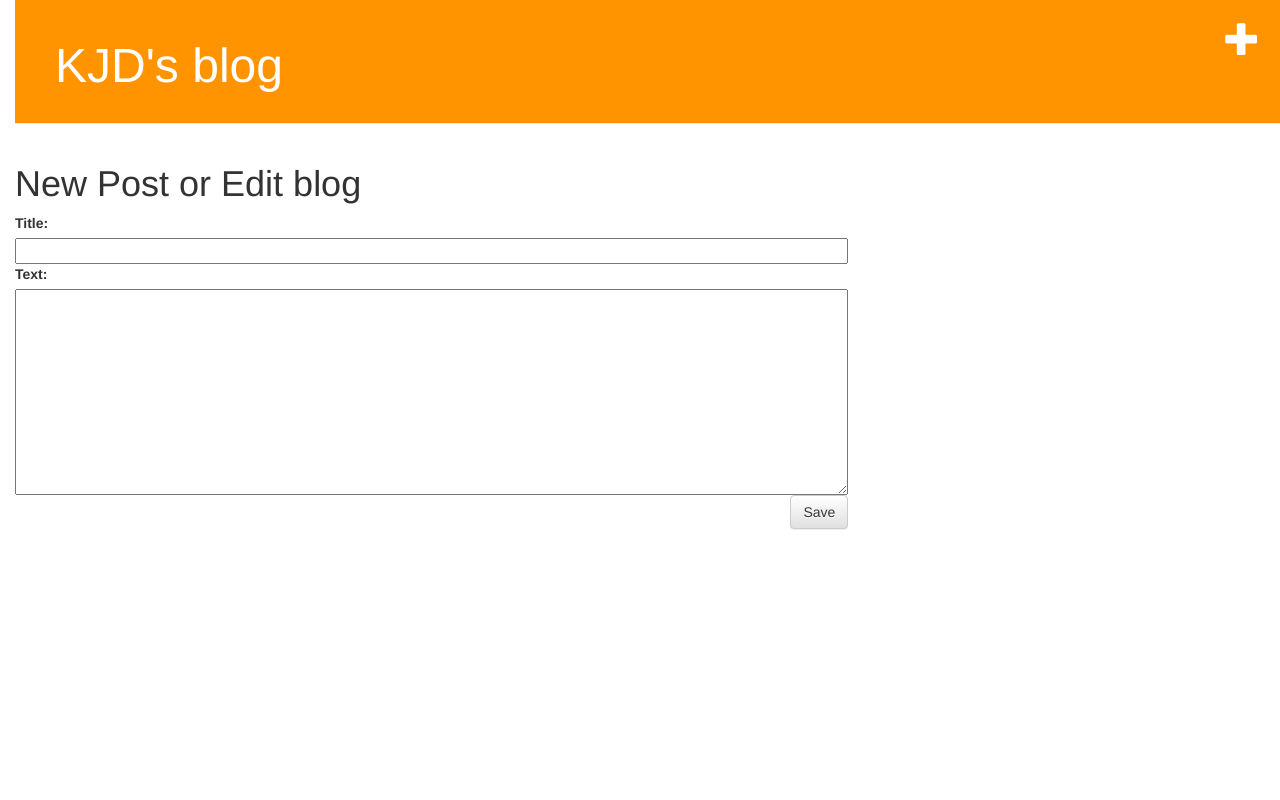
After one commit to kimjdo/kjdMySql, a Django app: page /post/new/ in a window 1280 px wide. The commit adds this page. Run offline with Django 3.2, Linux system fonts and the light colour scheme; the visitor is signed in with stand-in values (Sample User, id 1); some libraries are stand-ins or nearby versions.

Commit message:
complete works.

```diff
--- /dev/null
+++ b/blog/forms.py
@@ -0,0 +1,7 @@
+from django import forms
+from .models import Post
+
+class PostForm(forms.ModelForm):
+    class Meta:
+        model = Post
+        fields = ('title', 'text',)
--- /dev/null
+++ b/blog/static/css/blog.css
@@ -0,0 +1,51 @@
+body {
+    padding-left: 15px;
+}
+
+.page-header {
+    background-color:#ff9400;
+    margin-top: 0;
+    padding: 20px 20px 20px 40px;
+}
+
+.page-header h1, .page-header h1 a, .page-header h1 a:visited, .page-header h1 a:active {
+    color: #ffffff;
+    font-size: 36pt;
+    text-decoration: none;
+}
+
+.content {
+    margin-left: 40px;
+}
+
+
+h1 h2, h3, h4 {
+    font-family: 'Lobster', cursive;
+}
+
+.date {
+    color: #828282;
+}
+
+.save {
+    float: right;
+}
+
+.post-form textarea, .post-form input {
+    width: 100%;
+}
+
+.top-menu, .top-menu:hover, .top-menu:visited {
+    color: #ffffff;
+    float: right;
+    font-size: 26pt;
+    margin-right; 20px;
+}
+
+.post {
+    margin-bottom: 40px;
+}
+
+.post h1 a, .post h1 a:visited {
+    color: #000000;
+}
--- /dev/null
+++ b/blog/templates/blog/base.html
@@ -0,0 +1,26 @@
+{% load staticfiles %}
+<html>
+    <head>
+        <link rel="stylesheet" href="//maxcdn.bootstrapcdn.com/bootstrap/3.2.0/css/bootstrap.min.css">
+        <link rel="stylesheet" href="//maxcdn.bootstrapcdn.com/bootstrap/3.2.0/css/bootstrap-theme.min.css">
+        <link href="//fonts.googleapis.com/css?family=Lobster&subset=latin,latin-ext" rel="stylesheet" type="text/css">
+        <link rel="stylesheet" href="{% static 'css/blog.css' %}">
+        <title>KJD's blog</title>
+   </head>
+    <body>
+       <div class="page-header">
+           {% if user.is_authenticated %}
+           <a href="{% url 'post_new' %}" class='top-menu'><span class="glyphicon glyphicon-plus"></span></a>
+           {% endif %}
+           <h1><a href="/">KJD's blog</a></h1>
+        </div>
+        <div class="content-container">
+            <div class="row">
+                <div class="col-md-8">
+                    {% block content %}
+                    {% endblock %}
+                </div>
+            </div>
+        </div>
+    </body>
+</html>
--- /dev/null
+++ b/blog/templates/blog/post_edit.html
@@ -0,0 +1,9 @@
+{% extends 'blog/base.html' %}
+    {% block content %}
+        <h1> New Post or Edit blog</h1>
+        <form method='post' class="post-form">
+            {% csrf_token %}
+            {{form.as_table}}
+            <button type='submit' class="save btn btn-default">Save</button>
+        </form>
+    {% endblock %}
--- a/blog/urls.py
+++ b/blog/urls.py
@@ -1,6 +1,12 @@
+#from django.conf.urls import url
 from django.urls import path
 from . import views
 
 urlpatterns = [
+#     url(r'^$', views.post_list, name='post_list'),
+#     url(r'^post/(?P<pk>\d+)/$', views.post_detail, name='post_detail'),
     path('', views.post_list, name='post_list'),
+    path('post/<int:pk>/', views.post_detail, name='post_detail'),
+    path('post/new/', views.post_new, name='post_new'),
+    path('post/<int:pk>/edit/', views.post_edit, name='post_edit')
 ]
--- a/blog/views.py
+++ b/blog/views.py
@@ -1,5 +1,41 @@
-from django.shortcuts import render
+from django.shortcuts import render, get_object_or_404
+from django.utils import timezone
+from .models import Post
+from .forms import PostForm
+from django.shortcuts import redirect
 
 # Create your views here.
 def post_list(request):
-    return render(request, 'blog/post_list.html',{})
+    posts = Post.objects.filter(published_date__lte=timezone.now()).order_by('published_date')
+    return render(request, 'blog/post_list.html',{'posts': posts})
+
+def post_detail(request, pk):
+    post = get_object_or_404(Post, pk=pk)
+    return render(request, 'blog/post_detail.html', {'post': post})
+
+def post_new(request):
+    if request.method == "POST":
+        form = PostForm(request.POST)
+        if form.is_valid():
+            post = form.save(commit=False)
+            post.author = request.user
+            post.published_date = timezone.now()
+            post.save()
+            return redirect('post_detail', pk=post.pk)
+    else:
+        form = PostForm()
+    return render(request, 'blog/post_edit.html', {'form': form})
+
+def post_edit(request, pk):
+    post = get_object_or_404(Post, pk=pk)
+    if request.method == "POST":
+        form = PostForm(request.POST, instance=post)
+        if form.is_valid():
+            post = form.save(commit=False)
+            post.author = request.user
+            post.published_date = timezone.now()
+            post.save()
+            return redirect('post_detail', pk=post.pk)
+    else:
+        form = PostForm(instance=post)
+    return render(request, 'blog/post_edit.html', {'form': form})
```
Also changed, not shown: blog/templates/blog/post_detail.html (added, +15 -0 lines), blog/templates/blog/post_list.html (+12 -9 lines).
